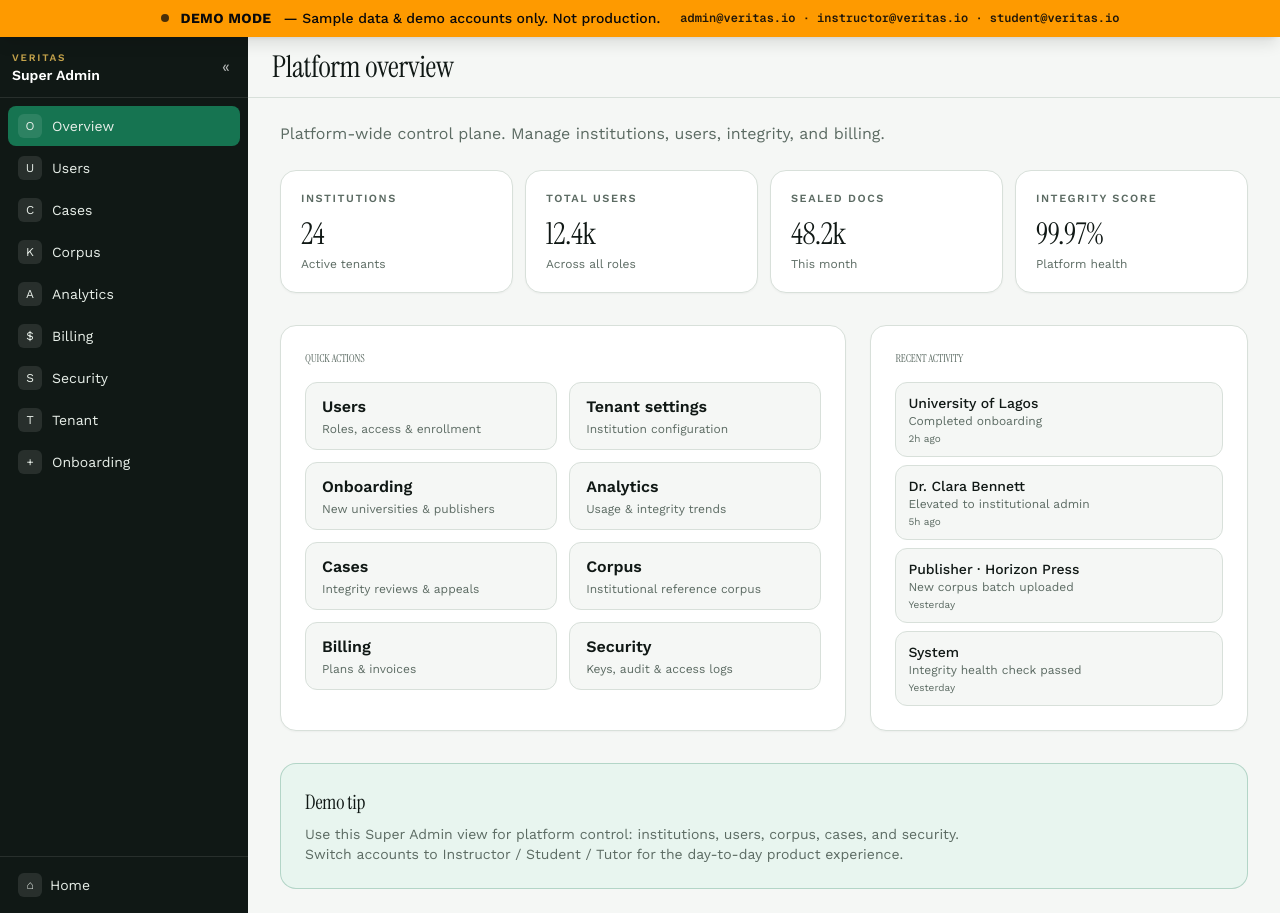
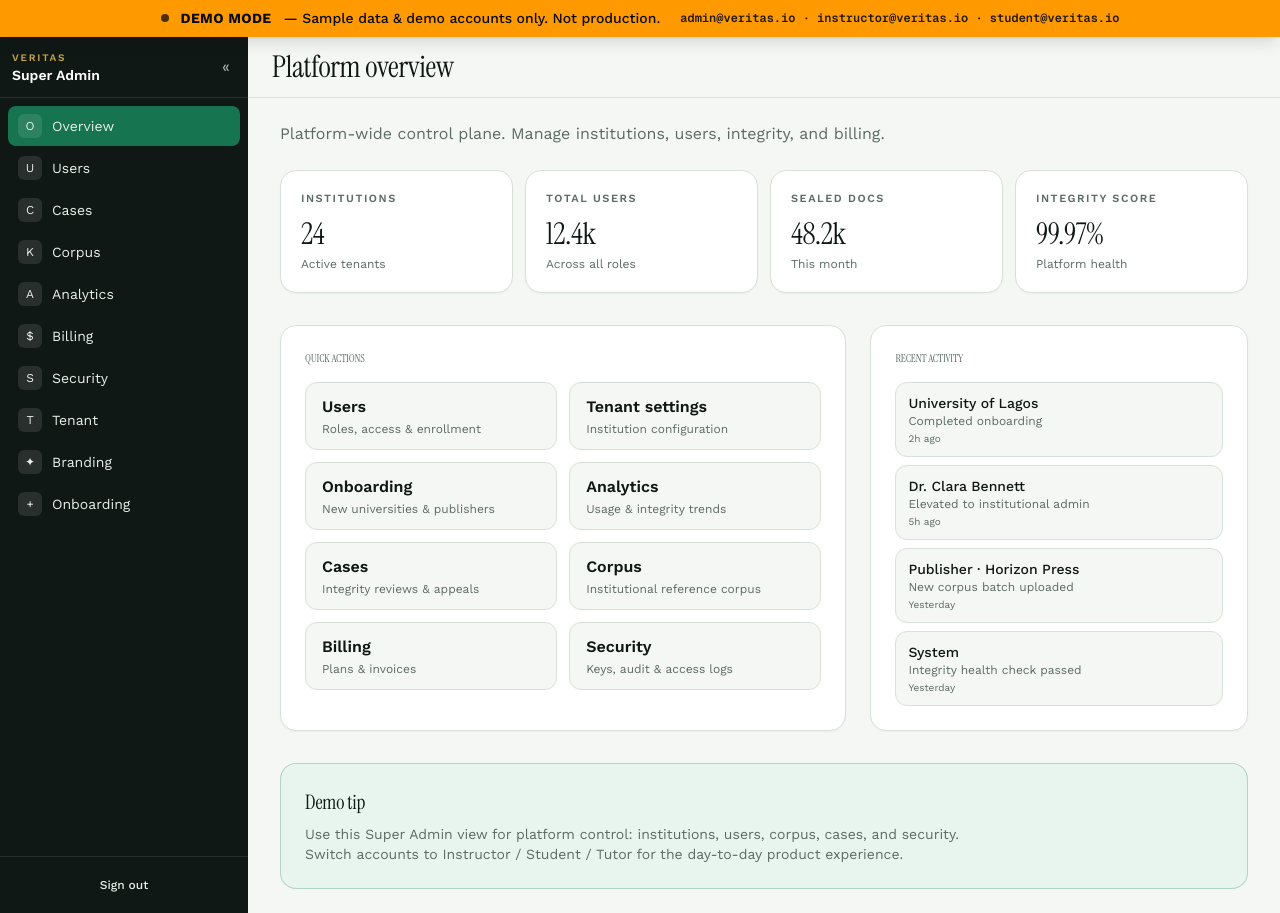
Before and after one commit to heidif24/veritas, a Next.js app: page /admin in a window 1280 px wide. Built offline with nearby package versions, Linux system fonts and the light colour scheme.

Commit message:
feat: Branding nav + instructor assignments folder link

```diff
--- a/app/components/role-shell.tsx
+++ b/app/components/role-shell.tsx
@@ -68,18 +68,17 @@ export function RoleShell({ roleLabel, title, nav, children, actions }: RoleShel
           })}
         </nav>
 
-        <div className="border-t border-white/10 p-2">
+        <div className="border-t border-white/10 p-3">
           <Link
-            href="/"
-            className="flex items-center gap-2 rounded-lg px-2.5 py-2 text-sm text-white/60 hover:bg-white/10 hover:text-white"
+            href="/api/auth/logout"
+            className="block rounded-lg px-2.5 py-2 text-center text-xs font-medium text-white/60 hover:bg-white/10 hover:text-white"
           >
-            <span className="flex h-6 w-6 items-center justify-center rounded-md bg-white/10 text-xs">⌂</span>
-            {!collapsed ? <span>Home</span> : null}
+            {collapsed ? "⎋" : "Sign out"}
           </Link>
         </div>
       </aside>
 
-      <div className="role-main">
+      <div className="role-main min-w-0 flex-1">
         {(title || actions) && (
           <header className="sticky top-0 z-20 flex flex-wrap items-center justify-between gap-3 border-b border-[var(--line)] bg-[var(--paper)]/95 px-4 py-3 backdrop-blur sm:px-6">
             {title ? (
@@ -119,6 +118,7 @@ export const ADMIN_NAV: NavItem[] = [
   { href: "/admin/billing", label: "Billing", icon: "$" },
   { href: "/admin/security", label: "Security", icon: "S" },
   { href: "/admin/tenant", label: "Tenant", icon: "T" },
+  { href: "/admin/branding", label: "Branding", icon: "✦" },
   { href: "/admin/onboarding", label: "Onboarding", icon: "+" },
 ];
 
```
